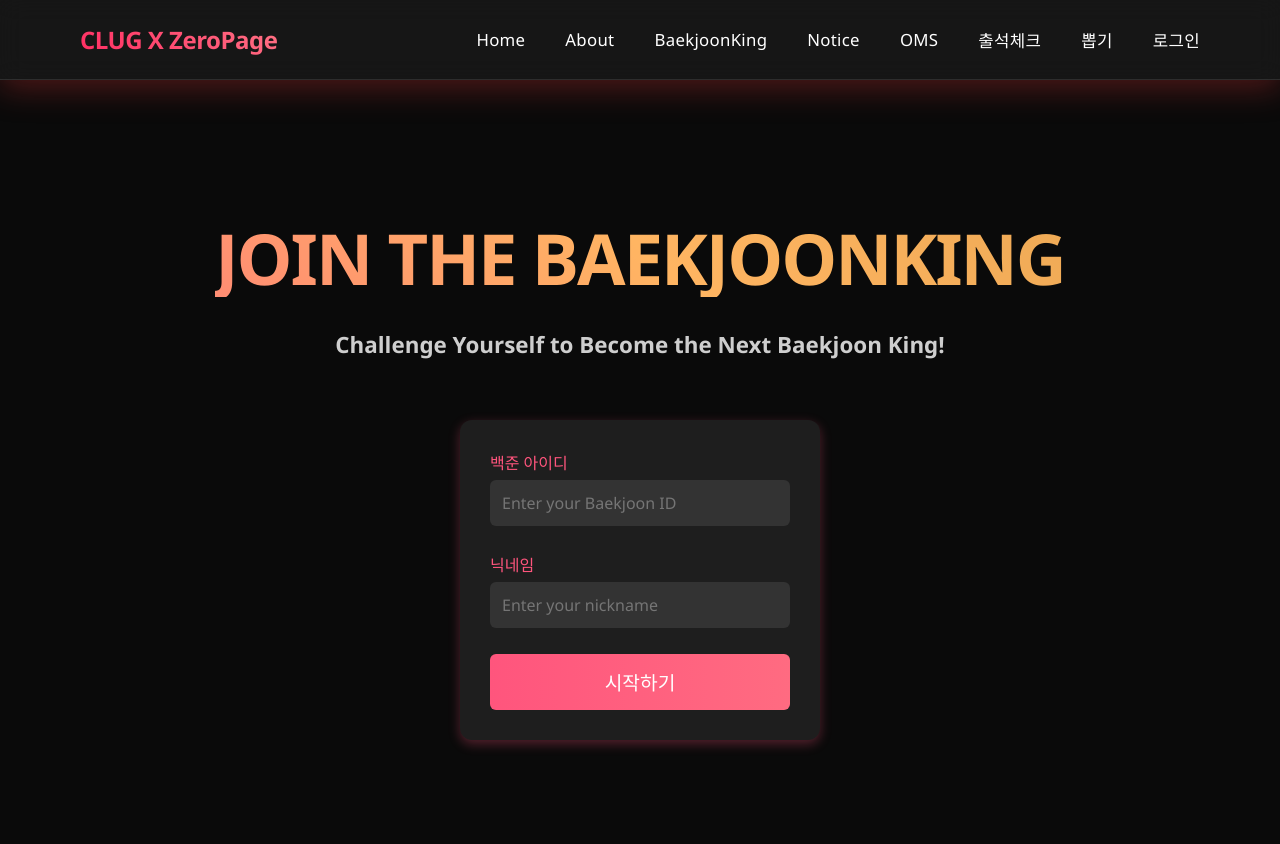
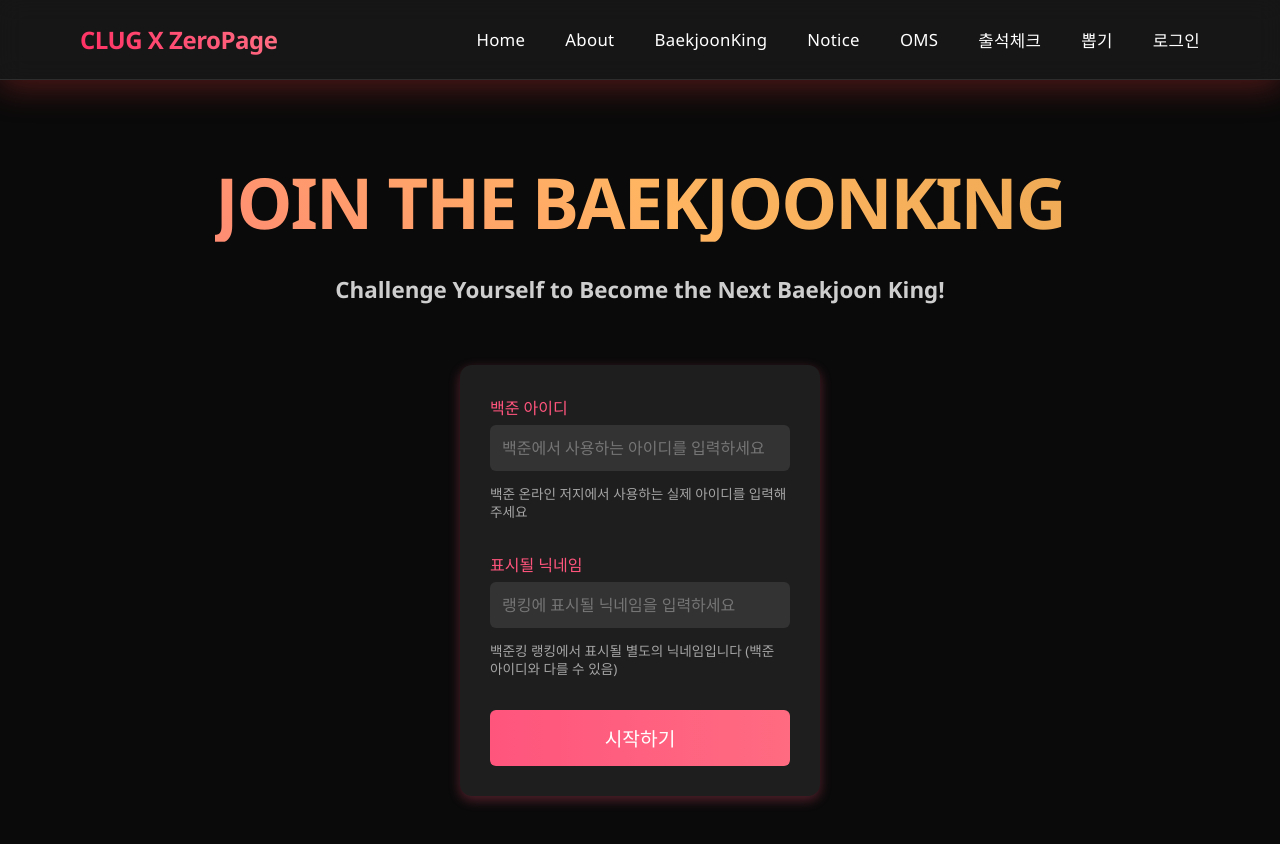
Before and after one commit to ZeroPage/cz_portal_FE, a Vue app: page /sign in a window 1280 px wide. Shown: the top 844 px of the page. Built offline with nearby package versions, Linux system fonts and the light colour scheme; no server answers.

Commit message:
백준킹 수정

```diff
--- a/src/pages/SignEvent.vue
+++ b/src/pages/SignEvent.vue
@@ -15,23 +15,29 @@
 
     <transition name="fade-content">
       <div v-if="show" class="form-container">
+        <div class="form-section">
           <label for="baekjoon-id" class="form-label">백준 아이디</label>
           <input
             type="text"
             id="baekjoon-id"
             class="form-input"
             v-model="baekjoonId"
-          placeholder="Enter your Baekjoon ID"
+            placeholder="백준에서 사용하는 아이디를 입력하세요"
           />
+          <small class="form-hint">백준 온라인 저지에서 사용하는 실제 아이디를 입력해주세요</small>
+        </div>
 
-        <label for="nickname" class="form-label">닉네임</label>
+        <div class="form-section">
+          <label for="display-nickname" class="form-label">표시될 닉네임</label>
           <input
             type="text"
-          id="nickname"
+            id="display-nickname"
             class="form-input"
-          v-model="nickname"
-          placeholder="Enter your nickname"
+            v-model="displayNickname"
+            placeholder="랭킹에 표시될 닉네임을 입력하세요"
           />
+          <small class="form-hint">백준킹 랭킹에서 표시될 별도의 닉네임입니다 (백준 아이디와 다를 수 있음)</small>
+        </div>
 
         <button class="submit-btn" @click="startEvent">시작하기</button>
       </div>
@@ -41,7 +47,7 @@
 
 <script>
 import { onMounted, ref } from "vue";
-import axios from "axios";
+import { API_ROOT } from "@/api.js";
 
 export default {
   name: "SignEvent",
@@ -55,49 +61,65 @@
   data() {
     return {
       baekjoonId: "",
-      nickname: ""
+      displayNickname: ""
     };
   },
   methods: {
-    startEvent() {
-      if (!this.baekjoonId || !this.nickname) {
+    async startEvent() {
+      if (!this.baekjoonId || !this.displayNickname) {
         alert("모든 항목을 입력해주세요!");
         return;
       }
 
       const payload = {
-        username: this.baekjoonId, // 백엔드 DTO의 username 필드에 매핑
-        nickname: this.nickname
+        baekjoonId: this.baekjoonId,
+        displayName: this.displayNickname
       };
 
-      axios
-        .post("https://czportal.site/api/infos/post", payload)
-        .then(response => {
+      try {
+        const response = await fetch(`${API_ROOT}/baekjoon/create-profile`, {
+          method: "POST",
+          headers: {
+            "Content-Type": "application/json",
+            ...(localStorage.getItem("token") && {
+              Authorization: `Bearer ${localStorage.getItem("token")}`
+            })
+          },
+          body: JSON.stringify(payload)
+        });
+
+        const result = await response.json();
+
+        if (response.ok) {
           alert("정보가 성공적으로 등록되었습니다.");
-          console.log(response.data);
-        })
-        .catch(error => {
-          // error.response.data가 존재하는 경우 에러코드에 따른 예외처리
-          if (error.response && error.response.data && error.response.data.code) {
-            const code = error.response.data.code;
-            switch (code) {
+          console.log(result);
+        } else {
+          // 에러 코드에 따른 예외처리
+          if (result.code) {
+            switch (result.code) {
               case "MEMBER4003":
                 alert("사용자가 없습니다.");
                 break;
               case "MEMBER4002":
-                alert("닉네임은 필수 입니다.");
+                alert("닉네임은 필수입니다.");
                 break;
               case "MEMBER4004":
                 alert("이미 존재하는 사용자입니다.");
                 break;
+              case "MEMBER4001":
+                alert("백준 아이디가 유효하지 않습니다.");
+                break;
               default:
-                alert("정보 등록 중 오류가 발생했습니다. 백준 아이디를 확인해주세요!");
+                alert(result.message || "정보 등록 중 오류가 발생했습니다. 백준 아이디를 확인해주세요!");
             }
           } else {
             alert("정보 등록 중 오류가 발생했습니다. 백준 아이디를 확인해주세요!");
           }
-          console.error(error);
-        });
+        }
+      } catch (error) {
+        console.error("API 호출 오류:", error);
+        alert("네트워크 오류가 발생했습니다. 잠시 후 다시 시도해주세요.");
+      }
     }
   }
 };
@@ -138,12 +160,17 @@
   display: flex;
   flex-direction: column;
   align-items: center;
-  gap: clamp(12px, 4vw, 16px);
+  gap: clamp(16px, 4vw, 20px);
   background: #1e1e1e;
   padding: clamp(20px, 5vw, 30px);
   border-radius: 12px;
   box-shadow: 0 4px 12px rgba(255, 85, 125, 0.3);
   width: clamp(260px, 80vw, 360px);
+}
+
+.form-section {
+  width: 100%;
+  margin-bottom: clamp(8px, 2vw, 12px);
 }
 
 .form-label {
@@ -152,7 +179,17 @@
   text-align: left;
   width: 100%;
   font-weight: 500;
-  margin-bottom: -10px;
+  margin-bottom: 6px;
+  display: block;
+}
+
+.form-hint {
+  display: block;
+  font-size: clamp(0.75rem, 3vw, 0.85rem);
+  color: rgba(255, 255, 255, 0.6);
+  margin-top: 4px;
+  line-height: 1.3;
+  text-align: left;
 }
 
 .form-input {
```
Lines whose indentation alone changed are shown as unchanged.
